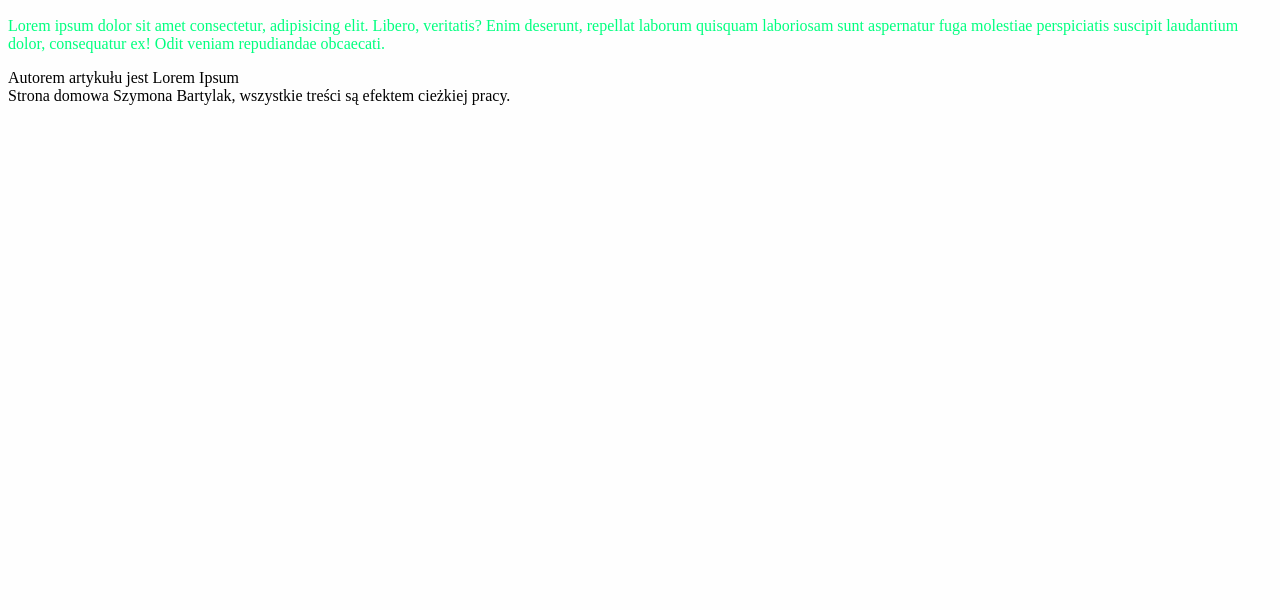
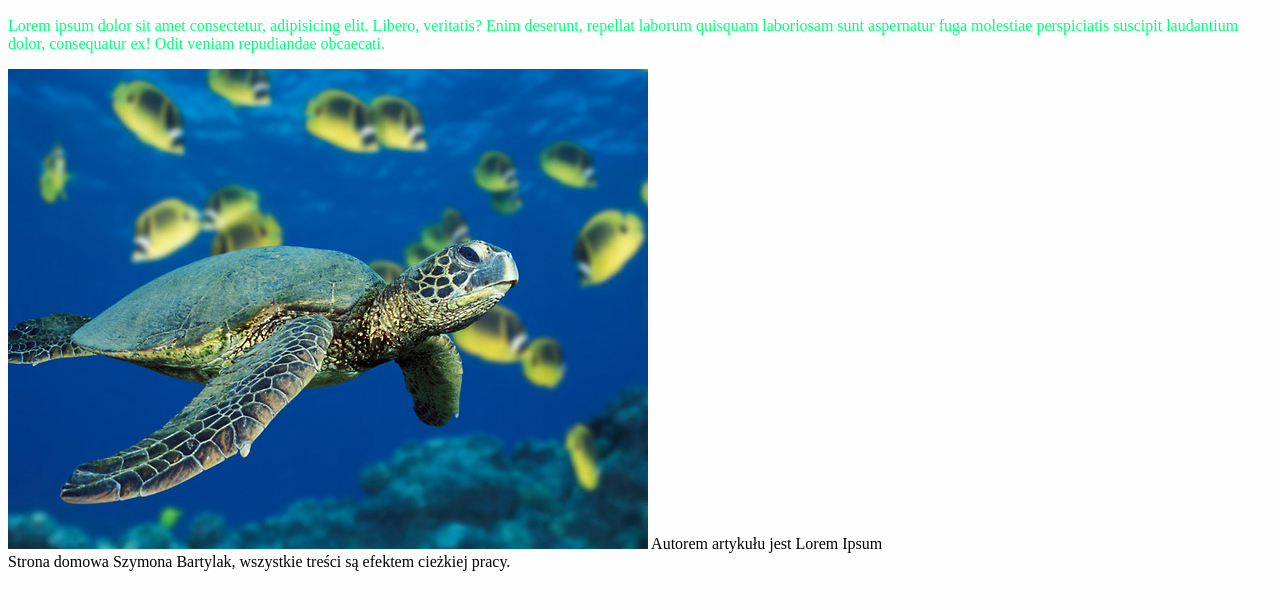
Before and after one commit to SzymonBartylak/hompage2, a plain HTML site: page podstrona.html in a window 1280 px wide. Shown: the part 76-686 px from the top of the page. Drawn offline with Linux system fonts and the light colour scheme.

Commit message:
add jpg, next step class

```diff
--- a/podstrona.html
+++ b/podstrona.html
@@ -23,6 +23,7 @@
 				Lorem ipsum dolor sit amet consectetur, adipisicing elit. Libero, veritatis? Enim deserunt, repellat laborum quisquam laboriosam sunt aspernatur fuga molestiae perspiciatis suscipit laudantium dolor, consequatur ex! Odit veniam repudiandae obcaecati.
 			</p>
 			<footer>
+				<img src="turtle.jpg" alt="turtle">
 				Autorem artykułu jest Lorem Ipsum
 			</footer>
 		</article>
```
Also changed, not shown: bird.jpg (added), turtle.jpg (added).
